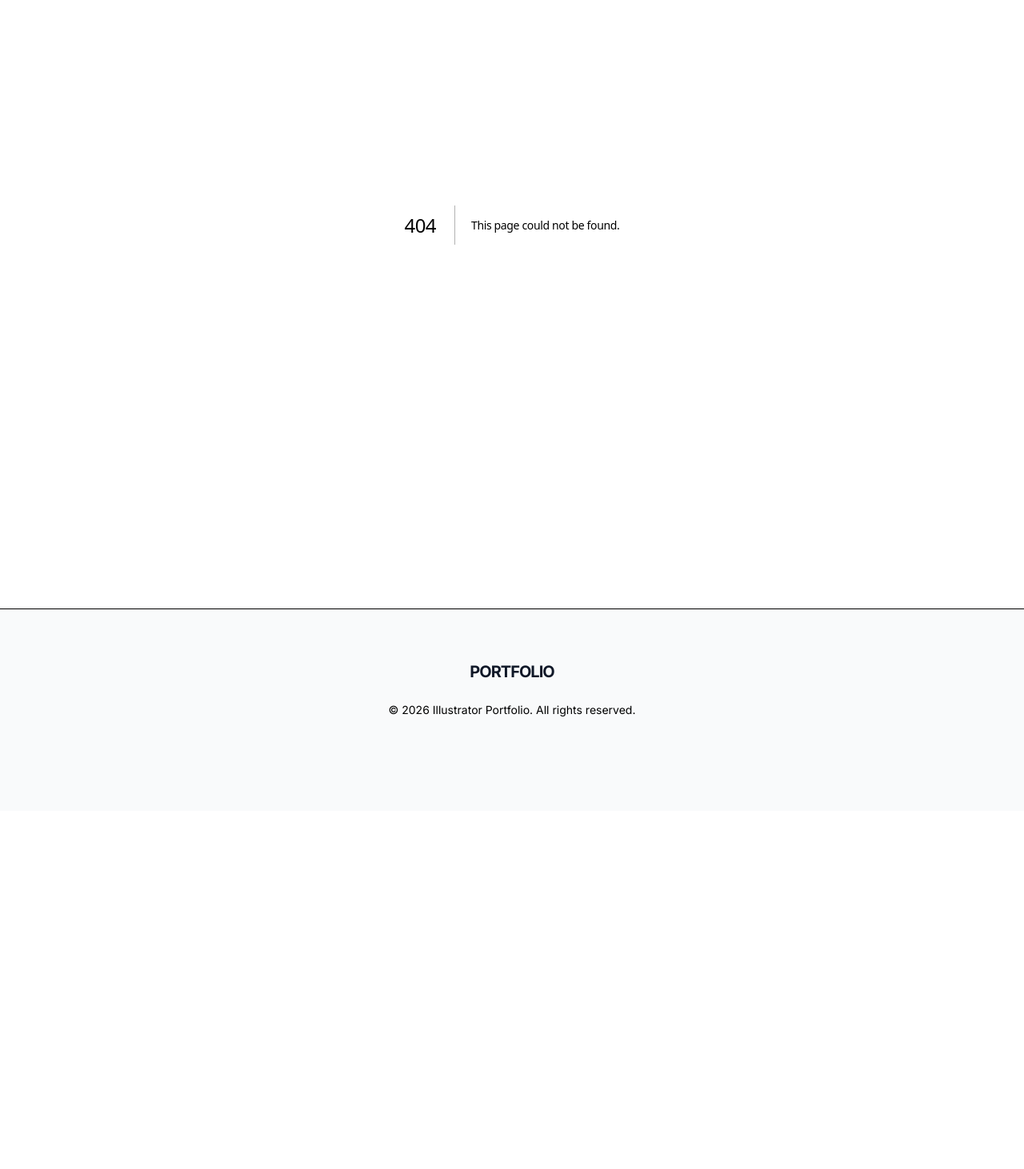
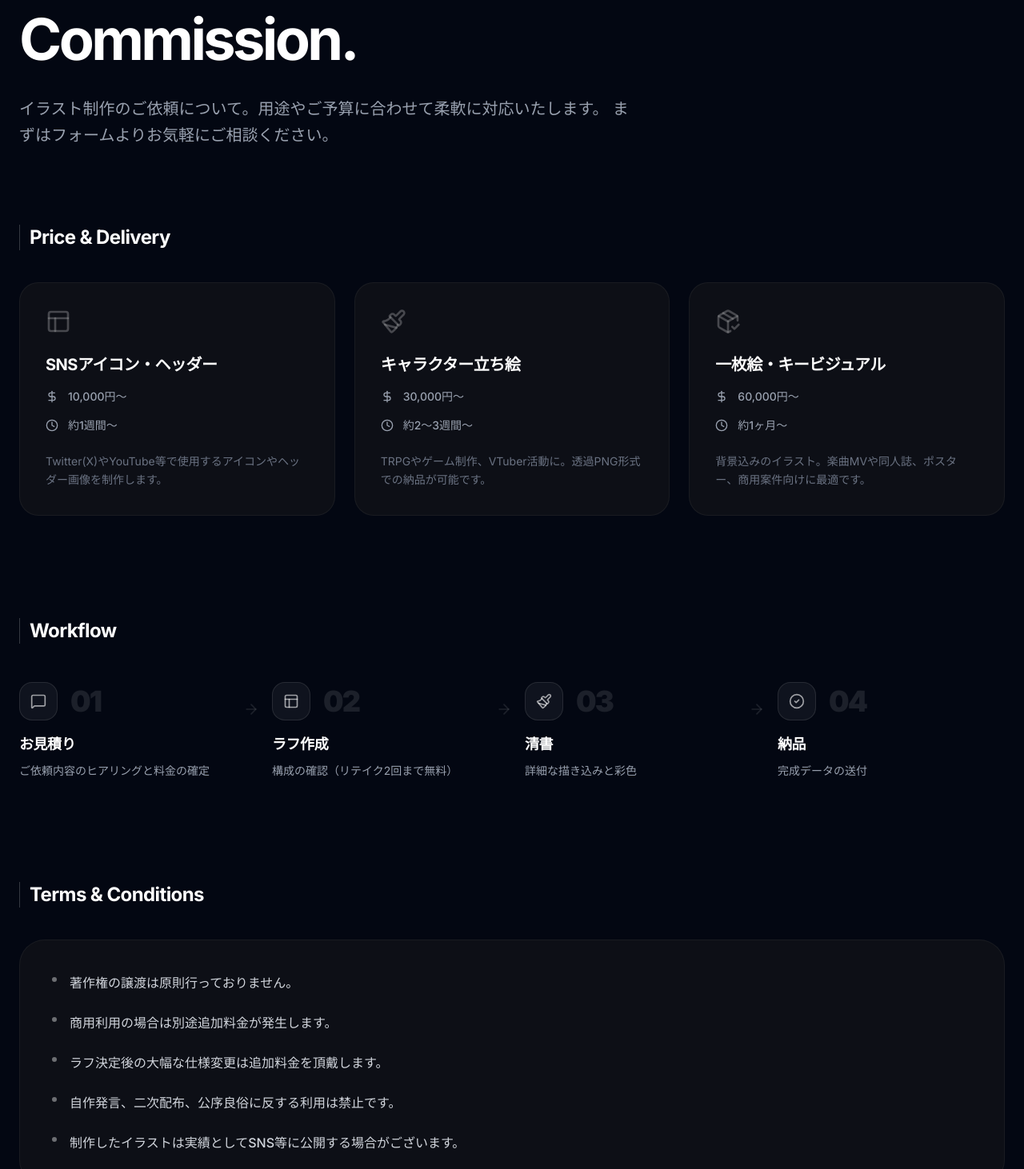
Before and after one commit to kurageumi0000-dot/portfolio-site, a Next.js app: page /commission in a window 1280 px wide. Before the commit this address had no page. Shown: the part 200-1662 px from the top of the page at 80% size. Before the commit the page ends 1214 px from the top, so only its background shows below. Built offline with nearby package versions, Linux system fonts and the light colour scheme.

Commit message:
料金表

```diff
--- /dev/null
+++ b/src/app/commission/page.tsx
@@ -0,0 +1,159 @@
+import Link from "next/link";
+import { CheckCircle2, Clock, DollarSign, ArrowRight, MessageSquare, Layout, Paintbrush, PackageCheck } from "lucide-react";
+
+export default function CommissionPage() {
+    const plans = [
+        {
+            title: "SNSアイコン・ヘッダー",
+            price: "10,000円〜",
+            delivery: "約1週間〜",
+            icon: <Layout className="w-8 h-8 text-white/40" />,
+            description: "Twitter(X)やYouTube等で使用するアイコンやヘッダー画像を制作します。",
+        },
+        {
+            title: "キャラクター立ち絵",
+            price: "30,000円〜",
+            delivery: "約2〜3週間〜",
+            icon: <Paintbrush className="w-8 h-8 text-white/40" />,
+            description: "TRPGやゲーム制作、VTuber活動に。透過PNG形式での納品が可能です。",
+        },
+        {
+            title: "一枚絵・キービジュアル",
+            price: "60,000円〜",
+            delivery: "約1ヶ月〜",
+            icon: <PackageCheck className="w-8 h-8 text-white/40" />,
+            description: "背景込みのイラスト。楽曲MVや同人誌、ポスター、商用案件向けに最適です。",
+        },
+    ];
+
+    const workflow = [
+        { step: "01", title: "お見積り", desc: "ご依頼内容のヒアリングと料金の確定", icon: <MessageSquare size={20} /> },
+        { step: "02", title: "ラフ作成", desc: "構成の確認（リテイク2回まで無料）", icon: <Layout size={20} /> },
+        { step: "03", title: "清書", desc: "詳細な描き込みと彩色", icon: <Paintbrush size={20} /> },
+        { step: "04", title: "納品", desc: "完成データの送付", icon: <CheckCircle2 size={20} /> },
+    ];
+
+    const terms = [
+        "著作権の譲渡は原則行っておりません。",
+        "商用利用の場合は別途追加料金が発生します。",
+        "ラフ決定後の大幅な仕様変更は追加料金を頂戴します。",
+        "自作発言、二次配布、公序良俗に反する利用は禁止です。",
+        "制作したイラストは実績としてSNS等に公開する場合がございます。",
+    ];
+
+    return (
+        <div className="min-h-screen bg-gray-950 text-white selection:bg-white selection:text-gray-900">
+            <div className="container mx-auto px-6 py-20 lg:py-32">
+
+                {/* Hero Section */}
+                <section className="max-w-3xl mb-24">
+                    <h1 className="text-5xl lg:text-7xl font-bold tracking-tighter mb-8 leading-[1.1]">Commission.</h1>
+                    <p className="text-xl text-gray-400 leading-relaxed font-medium">
+                        イラスト制作のご依頼について。用途やご予算に合わせて柔軟に対応いたします。
+                        まずはフォームよりお気軽にご相談ください。
+                    </p>
+                </section>
+
+                {/* 1. Price & Delivery */}
+                <section className="mb-32">
+                    <div className="flex items-center gap-3 mb-10">
+                        <span className="w-px h-8 bg-white/20" />
+                        <h2 className="text-2xl font-bold tracking-tight">Price & Delivery</h2>
+                    </div>
+                    <div className="grid grid-cols-1 md:grid-cols-3 gap-6">
+                        {plans.map((plan, index) => (
+                            <div key={index} className="group relative p-8 rounded-3xl bg-zinc-900/50 border border-white/5 transition-all duration-300 hover:bg-zinc-900 hover:border-white/10 overflow-hidden">
+                                <div className="mb-6 opacity-60 group-hover:opacity-100 transition-opacity">
+                                    {plan.icon}
+                                </div>
+                                <h3 className="text-xl font-bold mb-4">{plan.title}</h3>
+                                <div className="space-y-4 mb-6">
+                                    <div className="flex items-center gap-3 text-sm font-medium text-gray-400">
+                                        <DollarSign size={16} />
+                                        <span>{plan.price}</span>
+                                    </div>
+                                    <div className="flex items-center gap-3 text-sm font-medium text-gray-400">
+                                        <Clock size={16} />
+                                        <span>{plan.delivery}</span>
+                                    </div>
+                                </div>
+                                <p className="text-sm text-gray-500 leading-relaxed">
+                                    {plan.description}
+                                </p>
+                                {/* Visual Accent */}
+                                <div className="absolute top-0 right-0 p-4 opacity-0 group-hover:opacity-10 transition-opacity">
+                                    <span className="text-6xl font-black italic select-none">PLAN</span>
+                                </div>
+                            </div>
+                        ))}
+                    </div>
+                </section>
+
+                {/* 2. Workflow */}
+                <section className="mb-32">
+                    <div className="flex items-center gap-3 mb-12">
+                        <span className="w-px h-8 bg-white/20" />
+                        <h2 className="text-2xl font-bold tracking-tight">Workflow</h2>
+                    </div>
+                    <div className="grid grid-cols-1 md:grid-cols-4 gap-8">
+                        {workflow.map((item, index) => (
+                            <div key={index} className="relative">
+                                <div className="flex flex-col items-start">
+                                    <div className="flex items-center gap-4 mb-4">
+                                        <div className="w-12 h-12 rounded-2xl bg-white/5 border border-white/10 flex items-center justify-center text-white/60">
+                                            {item.icon}
+                                        </div>
+                                        <span className="text-4xl font-black text-white/10 tracking-tighter">{item.step}</span>
+                                    </div>
+                                    <h3 className="text-lg font-bold mb-2">{item.title}</h3>
+                                    <p className="text-sm text-gray-400 leading-relaxed">{item.desc}</p>
+                                </div>
+                                {index < workflow.length - 1 && (
+                                    <div className="hidden md:block absolute top-6 -right-4 text-white/10">
+                                        <ArrowRight size={20} />
+                                    </div>
+                                )}
+                            </div>
+                        ))}
+                    </div>
+                </section>
+
+                {/* 3. Terms & Conditions */}
+                <section className="mb-32">
+                    <div className="flex items-center gap-3 mb-10">
+                        <span className="w-px h-8 bg-white/20" />
+                        <h2 className="text-2xl font-bold tracking-tight">Terms & Conditions</h2>
+                    </div>
+                    <div className="p-10 rounded-[2rem] bg-zinc-900/50 border border-white/5">
+                        <ul className="space-y-6">
+                            {terms.map((term, index) => (
+                                <li key={index} className="flex gap-4 items-start group">
+                                    <div className="mt-1.5 w-1.5 h-1.5 rounded-full bg-white/40 group-hover:bg-white transition-colors" />
+                                    <p className="text-gray-300 font-medium leading-relaxed">{term}</p>
+                                </li>
+                            ))}
+                        </ul>
+                    </div>
+                </section>
+
+                {/* 4. CTA Button */}
+                <section className="flex flex-col items-center text-center py-20 border-t border-white/5">
+                    <h2 className="text-3xl lg:text-5xl font-bold tracking-tighter mb-8 leading-tight">
+                        Ready to start a project?
+                    </h2>
+                    <Link
+                        href="/contact"
+                        className="group relative inline-flex items-center gap-3 px-10 py-5 bg-white text-gray-950 font-black rounded-full transition-all hover:scale-105 active:scale-95"
+                    >
+                        <span>お問い合わせフォームへ進む</span>
+                        <ArrowRight size={20} className="transition-transform group-hover:translate-x-1" />
+                    </Link>
+                    <p className="mt-8 text-gray-500 text-sm font-medium tracking-widest uppercase">
+                        Usually responds within 48 hours.
+                    </p>
+                </section>
+
+            </div>
+        </div>
+    );
+}
--- a/src/components/Header.tsx
+++ b/src/components/Header.tsx
@@ -26,6 +26,7 @@ export default function Header() {
     const navLinks = [
         { href: "/", label: "WORKS" },
         { href: "/about", label: "ABOUT" },
+        { href: "/commission", label: "COMMISSION" },
         { href: "/contact", label: "CONTACT" },
         { href: "/links", label: "LINKS" },
     ];
```
